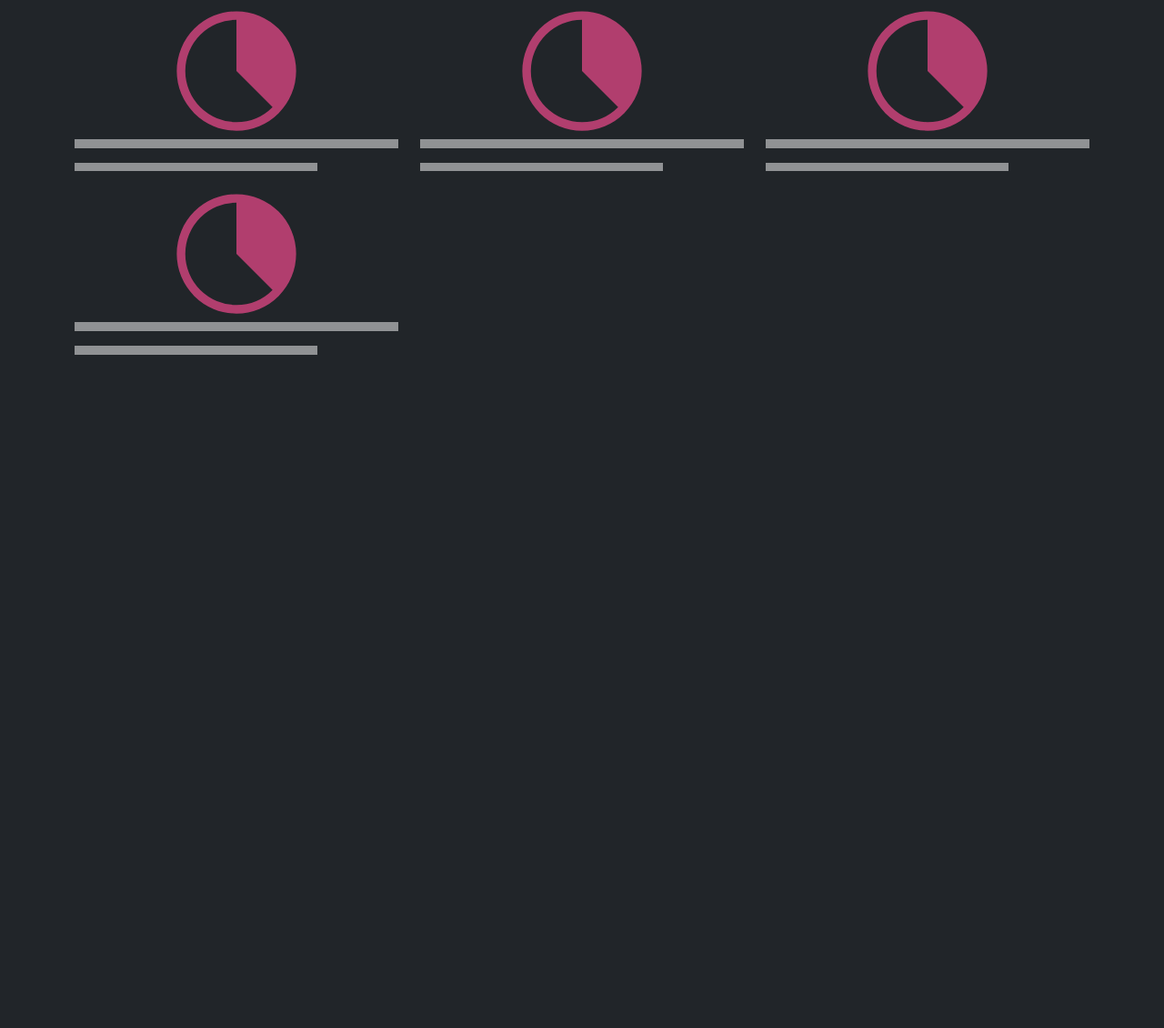
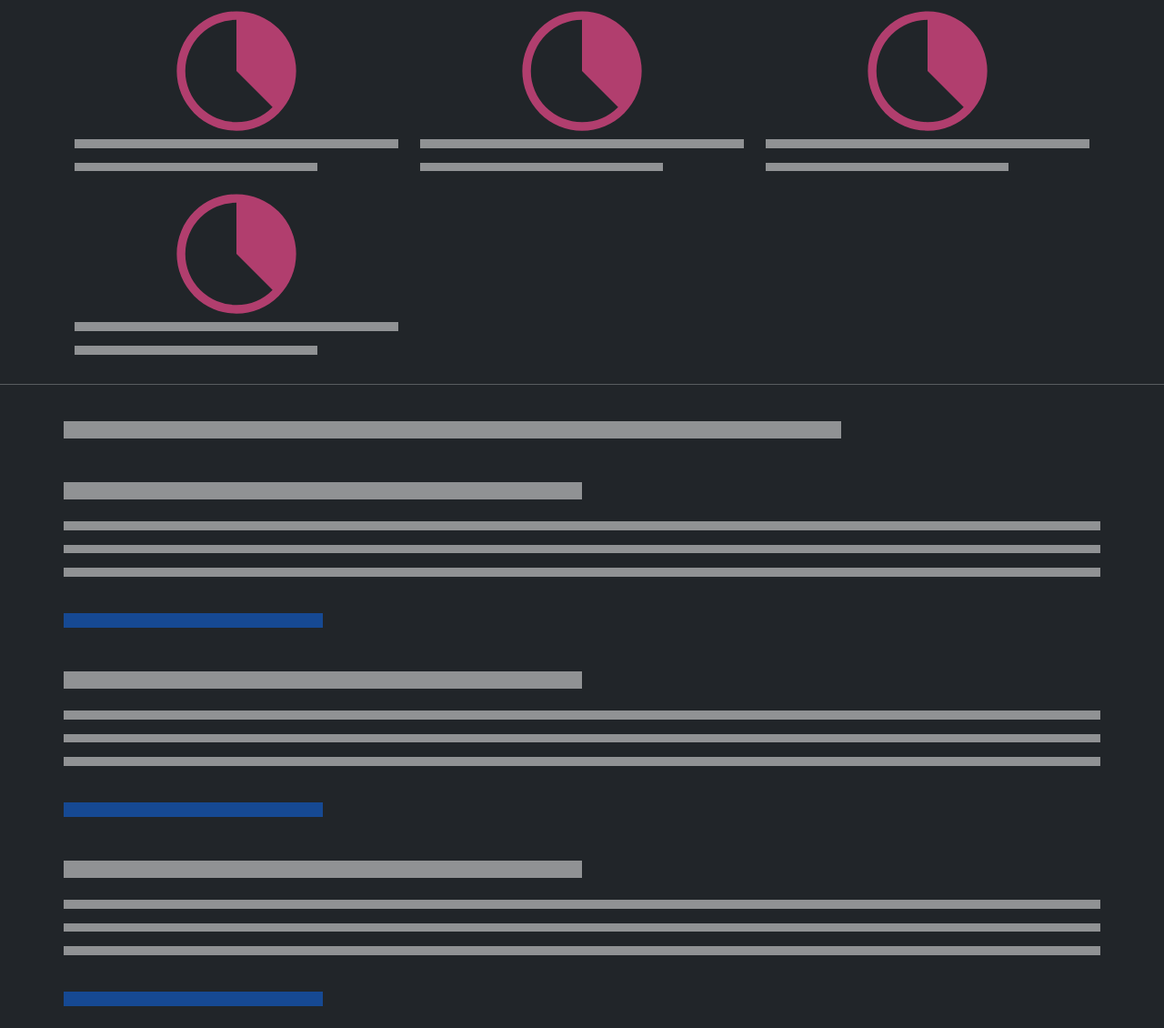
Before and after one commit to slendixx/Portfolio-FrontEnd, a plain HTML site: page index.html in a window 1280 px wide. Shown: the part 2868-3998 px from the top of the page at 91% size. Before the commit the page ends 3274 px from the top, so only its background shows below. Drawn offline with nearby package versions, Linux system fonts and the light colour scheme.

Commit message:
added "my projects" section mockup

```diff
--- a/index.html
+++ b/index.html
@@ -277,6 +277,34 @@
             </div>
         </div>
     </section>
+    <hr>
+    <section class="container">
+        <div class="row">
+            <p class="placeholder placeholder-lg w-75 my-4"></p>
+        </div>
+        <div class="row">
+            <p class="placeholder placeholder-lg w-50 my-4"></p>
+            <p class="placeholder placeholder-xs w-100"></p>
+            <p class="placeholder placeholder-xs w-100"></p>
+            <p class="placeholder placeholder-xs w-100"></p>
+            <p class="placeholder placeholder w-25 my-4 bg-primary"></p>
+        </div>
+        <div class="row">
+            <p class="placeholder placeholder-lg w-50 my-4"></p>
+            <p class="placeholder placeholder-xs w-100"></p>
+            <p class="placeholder placeholder-xs w-100"></p>
+            <p class="placeholder placeholder-xs w-100"></p>
+            <p class="placeholder placeholder w-25 my-4 bg-primary"></p>
+        </div>
+        <div class="row">
+            <p class="placeholder placeholder-lg w-50 my-4"></p>
+            <p class="placeholder placeholder-xs w-100"></p>
+            <p class="placeholder placeholder-xs w-100"></p>
+            <p class="placeholder placeholder-xs w-100"></p>
+            <p class="placeholder placeholder w-25 my-4 bg-primary"></p>
+        </div>
+    </section>
+
     <style>
         /*
         filter generator: https: //codepen.io/sosuke/pen/Pjoqqp
```
